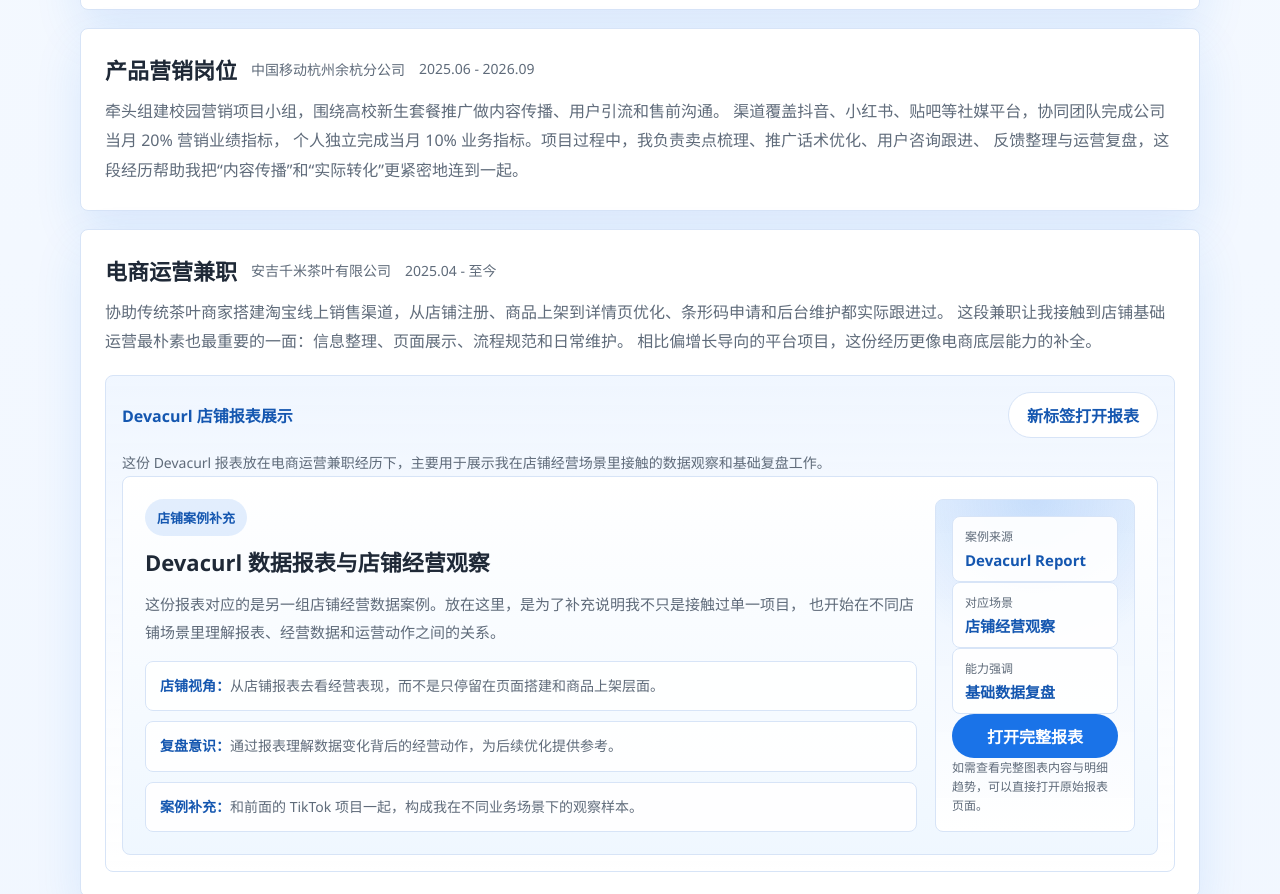
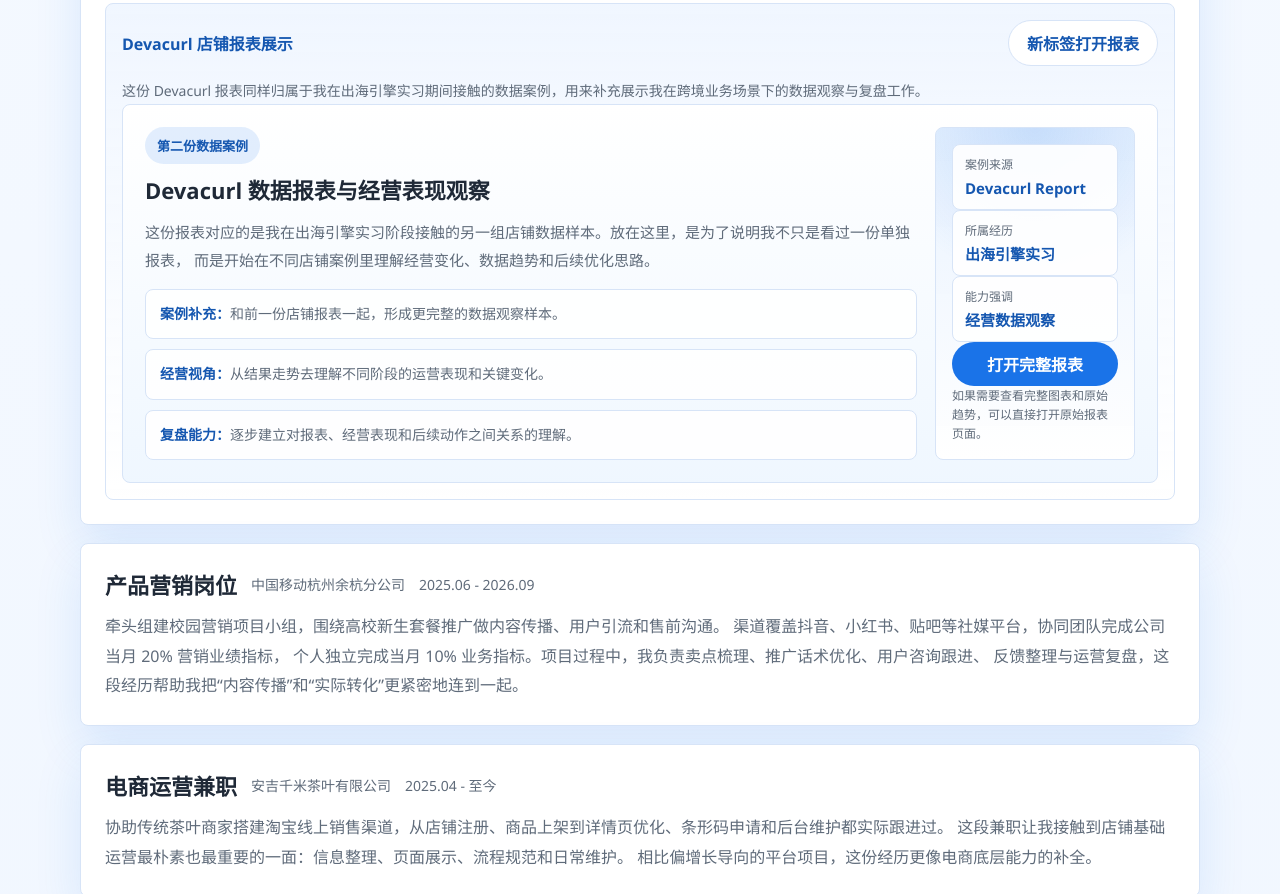
Before and after one commit to ttc-11/tang-chaoteng-personal-site, a website: page personal-site/index.html in a window 1280 px wide. Shown: the part 2102-2996 px from the top of the page. Drawn offline with Linux system fonts and the light colour scheme.

Commit message:
Move Devacurl report into overseas engine experience

```diff
--- a/personal-site/index.html
+++ b/personal-site/index.html
@@ -1084,7 +1084,7 @@
         </div>
 
         <div class="timeline">
-          <article class="timeline-card expandable-card" tabindex="0" data-detail-title="TikTok 电商运营实习生" data-detail-meta="杭州出海引擎科技有限公司 | 2025.10 - 2026.06" data-detail-body="参与 PatPat TikTok 营销项目，协助推进美国市场的广告投放、达人合作与内容推广工作。\n\n日常重点放在广告素材测试、投放数据跟踪、效果复盘和高转化内容方向整理上，接触 CTR、CVR、ROAS 等核心指标，也参与达人筛选、建联沟通、合作推进和内容发布协同。\n\n我也整理过店铺数据报表，用来观察经营表现和关键指标变化。\n\n这段经历让我真正开始理解海外平台内容生态、投放节奏与转化逻辑之间的关系。">
+          <article class="timeline-card expandable-card" tabindex="0" data-detail-title="TikTok 电商运营实习生" data-detail-meta="杭州出海引擎科技有限公司 | 2025.10 - 2026.06" data-detail-body="参与 PatPat TikTok 营销项目，协助推进美国市场的广告投放、达人合作与内容推广工作。\n\n日常重点放在广告素材测试、投放数据跟踪、效果复盘和高转化内容方向整理上，接触 CTR、CVR、ROAS 等核心指标，也参与达人筛选、建联沟通、合作推进和内容发布协同。\n\n我也整理过多份店铺数据报表，用来观察经营表现和关键指标变化。\n\n这段经历让我真正开始理解海外平台内容生态、投放节奏与转化逻辑之间的关系。">
             <div class="timeline-meta">
               <span class="timeline-role">TikTok 电商运营实习生</span>
               <span class="timeline-company">杭州出海引擎科技有限公司</span>
@@ -1146,6 +1146,56 @@
                 </div>
               </div>
             </div>
+            <div class="report-showcase no-expand">
+              <div class="report-showcase-head">
+                <h4 class="report-showcase-title">Devacurl 店铺报表展示</h4>
+                <a class="button button-secondary" href="https://app.operax.ai/report/8td0ra3tq54udyi9" target="_blank" rel="noreferrer">新标签打开报表</a>
+              </div>
+              <p class="report-showcase-note">
+                这份 Devacurl 报表同样归属于我在出海引擎实习期间接触的数据案例，用来补充展示我在跨境业务场景下的数据观察与复盘工作。
+              </p>
+              <div class="report-showcase-frame">
+                <div class="report-preview-shell">
+                  <div class="report-preview-panel">
+                    <span class="report-preview-badge">第二份数据案例</span>
+                    <h5 class="report-preview-heading">Devacurl 数据报表与经营表现观察</h5>
+                    <p class="report-preview-text">
+                      这份报表对应的是我在出海引擎实习阶段接触的另一组店铺数据样本。放在这里，是为了说明我不只是看过一份单独报表，
+                      而是开始在不同店铺案例里理解经营变化、数据趋势和后续优化思路。
+                    </p>
+                    <div class="report-preview-list">
+                      <div class="report-preview-item">
+                        <strong>案例补充：</strong>和前一份店铺报表一起，形成更完整的数据观察样本。
+                      </div>
+                      <div class="report-preview-item">
+                        <strong>经营视角：</strong>从结果走势去理解不同阶段的运营表现和关键变化。
+                      </div>
+                      <div class="report-preview-item">
+                        <strong>复盘能力：</strong>逐步建立对报表、经营表现和后续动作之间关系的理解。
+                      </div>
+                    </div>
+                  </div>
+                  <div class="report-preview-side">
+                    <div class="report-metric">
+                      <span>案例来源</span>
+                      <strong>Devacurl Report</strong>
+                    </div>
+                    <div class="report-metric">
+                      <span>所属经历</span>
+                      <strong>出海引擎实习</strong>
+                    </div>
+                    <div class="report-metric">
+                      <span>能力强调</span>
+                      <strong>经营数据观察</strong>
+                    </div>
+                    <a class="report-open-link" href="https://app.operax.ai/report/8td0ra3tq54udyi9" target="_blank" rel="noreferrer">打开完整报表</a>
+                    <div class="report-preview-caption">
+                      如果需要查看完整图表和原始趋势，可以直接打开原始报表页面。
+                    </div>
+                  </div>
+                </div>
+              </div>
+            </div>
           </article>
 
           <article class="timeline-card expandable-card" tabindex="0" data-detail-title="产品营销岗位" data-detail-meta="中国移动杭州余杭分公司 | 2025.06 - 2026.09" data-detail-body="牵头组建校园营销项目小组，围绕高校新生套餐推广做内容传播、用户引流和售前沟通。\n\n渠道覆盖抖音、小红书、贴吧等社媒平台，协同团队完成公司当月 20% 营销业绩指标，个人独立完成当月 10% 业务指标。\n\n项目过程中，我负责卖点梳理、推广话术优化、用户咨询跟进、反馈整理与运营复盘，这段经历帮助我把“内容传播”和“实际转化”更紧密地连到一起。">
@@ -1162,7 +1212,7 @@
             </p>
           </article>
 
-          <article class="timeline-card expandable-card" tabindex="0" data-detail-title="电商运营兼职" data-detail-meta="安吉千米茶叶有限公司 | 2025.04 - 至今" data-detail-body="协助传统茶叶商家搭建淘宝线上销售渠道，从店铺注册、商品上架到详情页优化、条形码申请和后台维护都实际跟进过。\n\n我也整理过 Devacurl 店铺相关报表，用来观察经营表现和基础数据变化。\n\n这段兼职让我接触到店铺基础运营最朴素也最重要的一面：信息整理、页面展示、流程规范和日常维护。\n\n相比偏增长导向的平台项目，这份经历更像电商底层能力的补全。">
+          <article class="timeline-card expandable-card" tabindex="0" data-detail-title="电商运营兼职" data-detail-meta="安吉千米茶叶有限公司 | 2025.04 - 至今" data-detail-body="协助传统茶叶商家搭建淘宝线上销售渠道，从店铺注册、商品上架到详情页优化、条形码申请和后台维护都实际跟进过。\n\n这段兼职让我接触到店铺基础运营最朴素也最重要的一面：信息整理、页面展示、流程规范和日常维护。\n\n相比偏增长导向的平台项目，这份经历更像电商底层能力的补全。">
             <div class="timeline-meta">
               <span class="timeline-role">电商运营兼职</span>
               <span class="timeline-company">安吉千米茶叶有限公司</span>
@@ -1173,56 +1223,6 @@
               这段兼职让我接触到店铺基础运营最朴素也最重要的一面：信息整理、页面展示、流程规范和日常维护。
               相比偏增长导向的平台项目，这份经历更像电商底层能力的补全。
             </p>
-            <div class="report-showcase no-expand">
-              <div class="report-showcase-head">
-                <h4 class="report-showcase-title">Devacurl 店铺报表展示</h4>
-                <a class="button button-secondary" href="https://app.operax.ai/report/8td0ra3tq54udyi9" target="_blank" rel="noreferrer">新标签打开报表</a>
-              </div>
-              <p class="report-showcase-note">
-                这份 Devacurl 报表放在电商运营兼职经历下，主要用于展示我在店铺经营场景里接触的数据观察和基础复盘工作。
-              </p>
-              <div class="report-showcase-frame">
-                <div class="report-preview-shell">
-                  <div class="report-preview-panel">
-                    <span class="report-preview-badge">店铺案例补充</span>
-                    <h5 class="report-preview-heading">Devacurl 数据报表与店铺经营观察</h5>
-                    <p class="report-preview-text">
-                      这份报表对应的是另一组店铺经营数据案例。放在这里，是为了补充说明我不只是接触过单一项目，
-                      也开始在不同店铺场景里理解报表、经营数据和运营动作之间的关系。
-                    </p>
-                    <div class="report-preview-list">
-                      <div class="report-preview-item">
-                        <strong>店铺视角：</strong>从店铺报表去看经营表现，而不是只停留在页面搭建和商品上架层面。
-                      </div>
-                      <div class="report-preview-item">
-                        <strong>复盘意识：</strong>通过报表理解数据变化背后的经营动作，为后续优化提供参考。
-                      </div>
-                      <div class="report-preview-item">
-                        <strong>案例补充：</strong>和前面的 TikTok 项目一起，构成我在不同业务场景下的观察样本。
-                      </div>
-                    </div>
-                  </div>
-                  <div class="report-preview-side">
-                    <div class="report-metric">
-                      <span>案例来源</span>
-                      <strong>Devacurl Report</strong>
-                    </div>
-                    <div class="report-metric">
-                      <span>对应场景</span>
-                      <strong>店铺经营观察</strong>
-                    </div>
-                    <div class="report-metric">
-                      <span>能力强调</span>
-                      <strong>基础数据复盘</strong>
-                    </div>
-                    <a class="report-open-link" href="https://app.operax.ai/report/8td0ra3tq54udyi9" target="_blank" rel="noreferrer">打开完整报表</a>
-                    <div class="report-preview-caption">
-                      如需查看完整图表内容与明细趋势，可以直接打开原始报表页面。
-                    </div>
-                  </div>
-                </div>
-              </div>
-            </div>
           </article>
         </div>
       </section>
```
